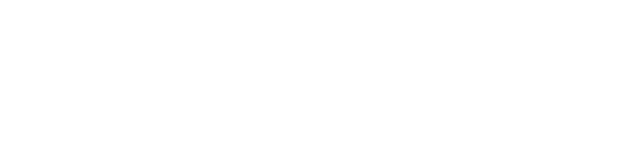
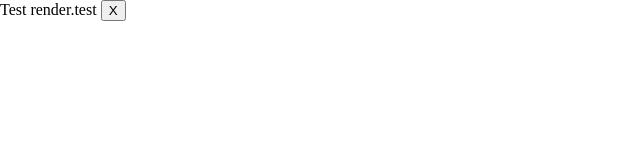
Before and after one commit to Kosinus9/viewer_frontend, a plain HTML site: page frontend/index.html in a window 1280 px wide. Shown: the whole page, without its empty margins (0-640 px from the left). Drawn offline with Linux system fonts and the light colour scheme.

Commit message:
add initial View structure with header and content area

```diff
--- a/frontend/index.html
+++ b/frontend/index.html
@@ -7,7 +7,15 @@
     <link rel="stylesheet" href="./styles.css">
 </head>
 <body>
-    <main id="viewer"></main>
+    <main id="viewer">
+        <section class="view">
+            <header class="view-header">
+                <span class="view-title">Test render.test</span>
+                <button class="view-close" type="button">X</button>
+            </header>
+            <div class="view-content"></div>
+        </section>
+    </main>
     <script type="module">
         import './application/FrontendController.js';
         import './application/EventManager.js';
```
